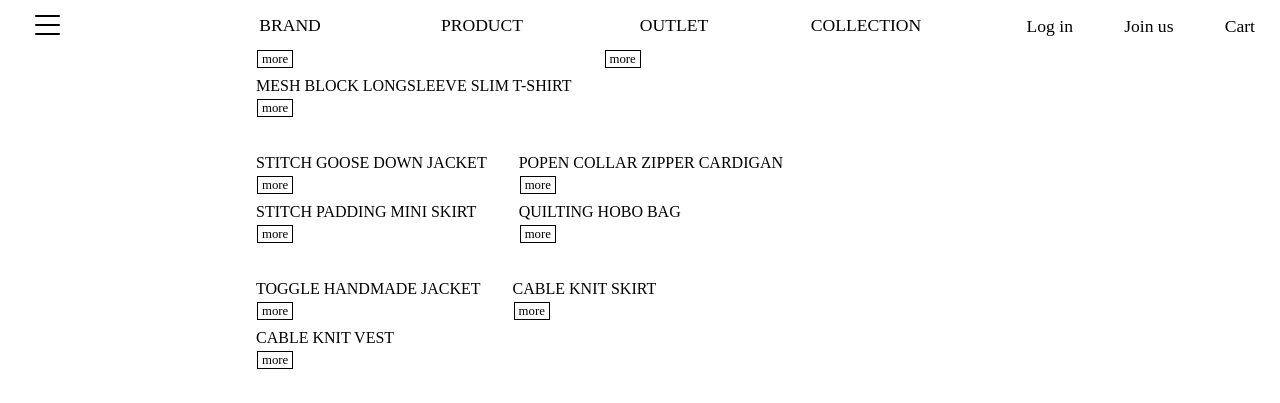
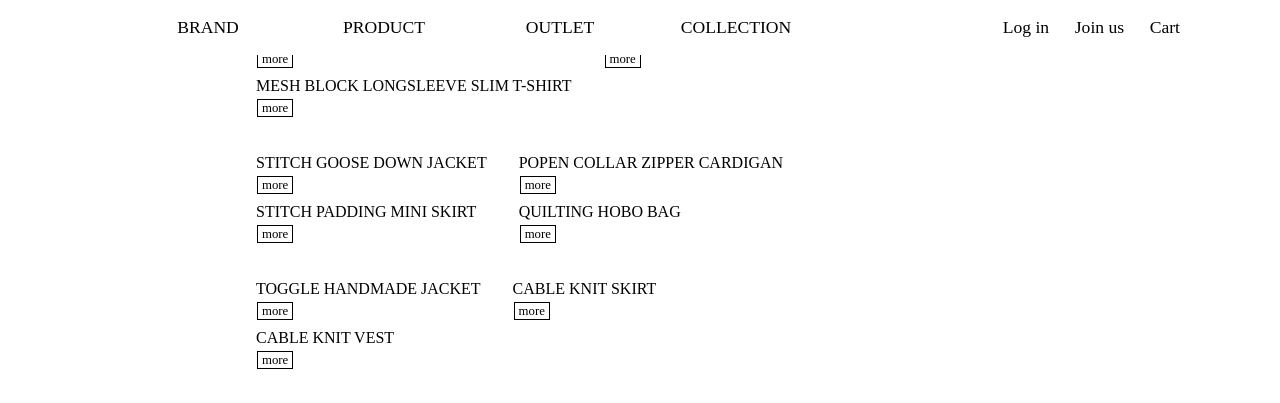
Before and after one commit to hyeyoung31/practice, a plain HTML site: page itMICHHA_portfolio.github/index.html in a window 1280 px wide. Shown: the top 403 px of the page. Drawn offline with nearby package versions, Linux system fonts and the light colour scheme; a script that the page names is missing; some icons are missing; files whose address does not match are found by name; a web font is replaced by a local one.

Commit message:
second commit

```diff
--- a/itMICHHA_portfolio.github/css/menu.css
+++ b/itMICHHA_portfolio.github/css/menu.css
@@ -1,25 +1,6 @@
-
-
-
-@media screen and (max-width:1199px) {
-  #pc_gnb{display:none;}
-}
-
-@media screen and (min-width:1200px) {
-    #pc_gnb{display:block;}
-    #pc_gnb {
-        width: 60%;
-        height: 100%;
-        margin-left: 5%;
-    }
-    #m_menu {display:none;}
-  }
-
-
-  /* 공통 헤더 */
  #header {
       width: 100%;
-    height: 50px;
+      height: 55px;
       position: relative;
       z-index: 999;
       position: fixed;
@@ -27,29 +8,20 @@
       background: #fff;
   }
 
-/* .header-container {
-    height: 50px;
-    width:80%;
-    margin: 0 auto;
-    border:1px solid red;
-} */
 
-#hamburger_icon{
-    position:absolute;
-    left:20px;
-}
+
   .icon {
       width: 50%;
       float: right;
-    line-height: 50px;
+      line-height: 55px;
       position: absolute;
       top: 0;
-    right: 25px;
+      right: 35px;
   }
 
   .icon li {
       float: right;
-    margin-left: 8%;
+      margin-left: 6%;
       text-align: center;
   }
 
@@ -67,14 +39,14 @@
 
   .xi-search {
       font-family: "xeicon";
-    font-size: 25px;
+      font-size: 1.5rem;
       color: #000;
       opacity: 1;
       transform: scale(1);
-    transition: all 0.5s;
       z-index: 999;
       position: relative;
       top: 4px;
+      transition: all 0.5s;
   }
 
   .xi-search:hover {
@@ -82,15 +54,17 @@
       transform: scale(1.2);
   }
 
+  .header-container{
+    position:relative;
+  }
 
   #hamburger_icon {
       position: relative;
-    width: 25px;
-    height: 13px;
-    margin: 15px;
+      width: 24px;
+      height: 18px;
+    margin: 16px;
       position: absolute;
-    top: 0;
-
+      left: 30px;
   }
 
   #hamburger_icon span {
@@ -100,7 +74,6 @@
       width: 100%;
       height: 2px;
       border-radius: 10px;
-    /* color:black;*/
       background: #000;
       position: absolute;
       transform: rotate(0deg);
@@ -230,8 +203,6 @@ li.accordion-toggle a:hover {
       opacity: 0;
   }
 
-
-
   .menu-submenu {
       margin: 10px 35px;
       display:none;
@@ -242,14 +213,47 @@ li.accordion-toggle a:hover {
       height: 30px;
   }
 
+@media screen and (min-width:800px) {
 
-/* pc메뉴 */
+
+    #hamburger_icon{
+        left:50px;
+    }
+    .icon {
+        right: 50px;
+    }
+
+}
+
+@media screen and (max-width:1199px) {
+    #pc_gnb{display:none;}
+  }
+
+
+@media screen and (min-width:1200px) {
+    #pc_gnb{display:block;}
+      #pc_gnb {
+          width: 60%;
+          height: 100%;
+      }
+      #m_menu {display:none;}
+      #hamburger_icon {display:none;}
+   .icon{
+      right:100px;
+    }
+
+    .icon li{
+        margin-left: 4%;
+    }
+
 
   #pc_gnb {
-   height:50px;
-   /* border:1px solid red; */
+    height:55px;
+    width:55%;
     position:relative;
-   left:130px;
+    left:120px;
+    z-index:999;
+    margin:0;
  }
 
  #pc_gnb>li {
@@ -259,29 +263,24 @@ li.accordion-toggle a:hover {
      text-align: center;
  }
 
-#pc_gnb>li>a {
+ #pc_gnb li a {
      display: inline-block;
-    line-height: 50px;
+     line-height: 55px;
      margin: 0 auto;
      font-family: Pretendard;
      font-weight: 400;
      font-size: 1.1rem;
      position: relative;
      text-align: center;
+     /* border:1px solid red; */
  }
 
-#pc_gnb>li>a:hover {
+ #pc_gnb li a:hover {
      font-family: Pretendard;
      font-weight: 600;
  }
 
-#pc_gnb>li:last-child a {
-    /*position:relative;*/
-    width: 75%;
-    text-align: Center;
-}
-
-#pc_gnb>li>a:after {
+ #pc_gnb li a:after {
      content: "";
      height: 4px;
      background: #dd542b;
@@ -292,7 +291,7 @@ li.accordion-toggle a:hover {
      transition: all 0.3s cubic-bezier(0.86, 0, 0.07, 1);
  }
 
-#pc_gnb>li>a:hover:after {
+ #pc_gnb li a:hover:after {
      left: 0;
      right: 0;
  }
@@ -312,20 +311,14 @@ li.accordion-toggle a:hover {
  }
 
  #menubox {
-
-    border:1px solid red;
-    width: 60%;
+     width:55%;
+     /* border:1px solid red; */
+     /* width: 55%; */
      height: 100%;
      position:relative;
-    left:130px;
+     left:120px;
  }
 
-
-
-.menubox {
-    width: 60%;
-    margin-left: 5%;
-}
 
  #t_menu ul {
      float: left;
@@ -346,3 +339,4 @@ li.accordion-toggle a:hover {
      color: gray;
      display: block;
  }
+}
```
Lines whose indentation alone changed are shown as unchanged.
